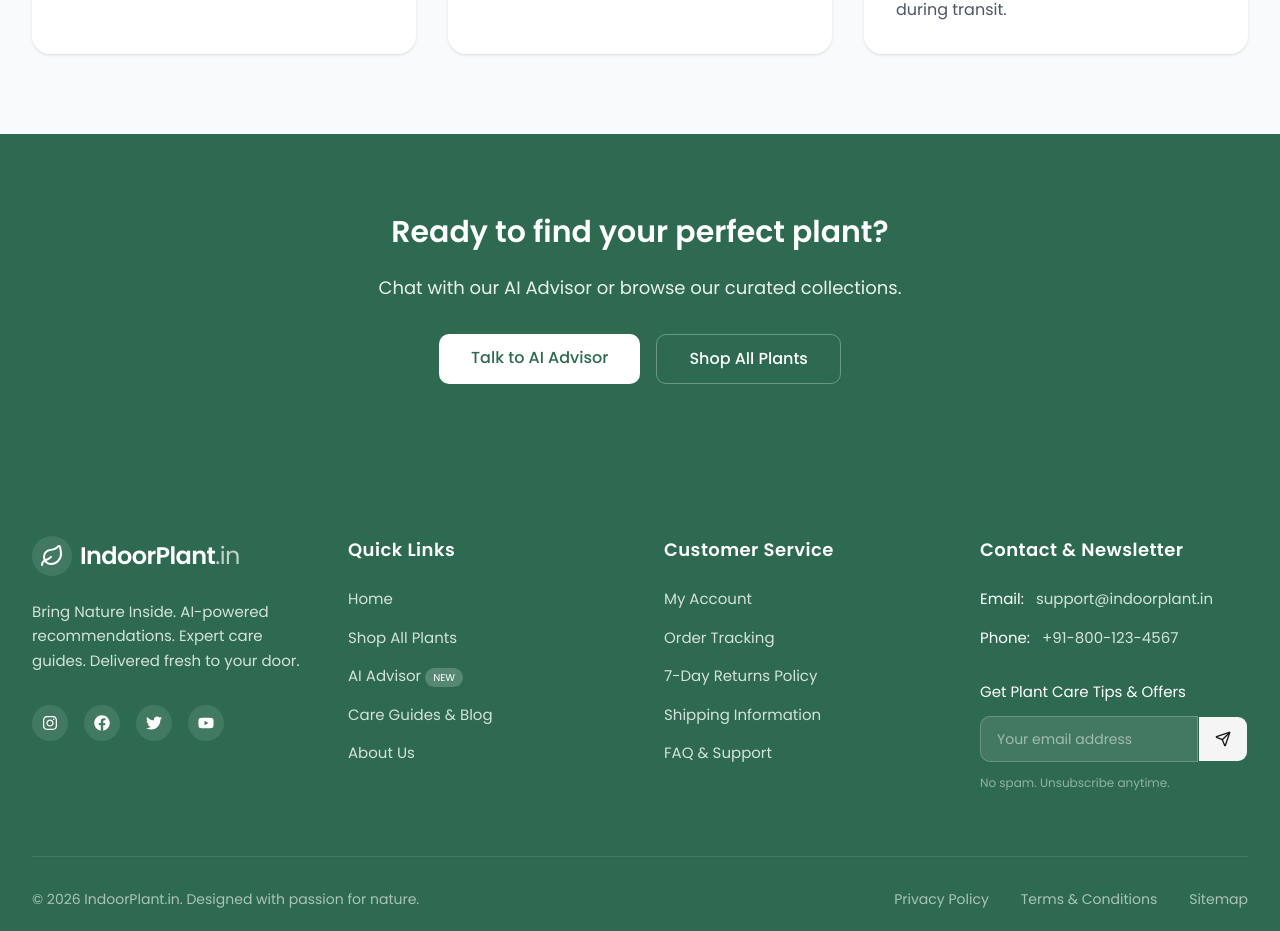
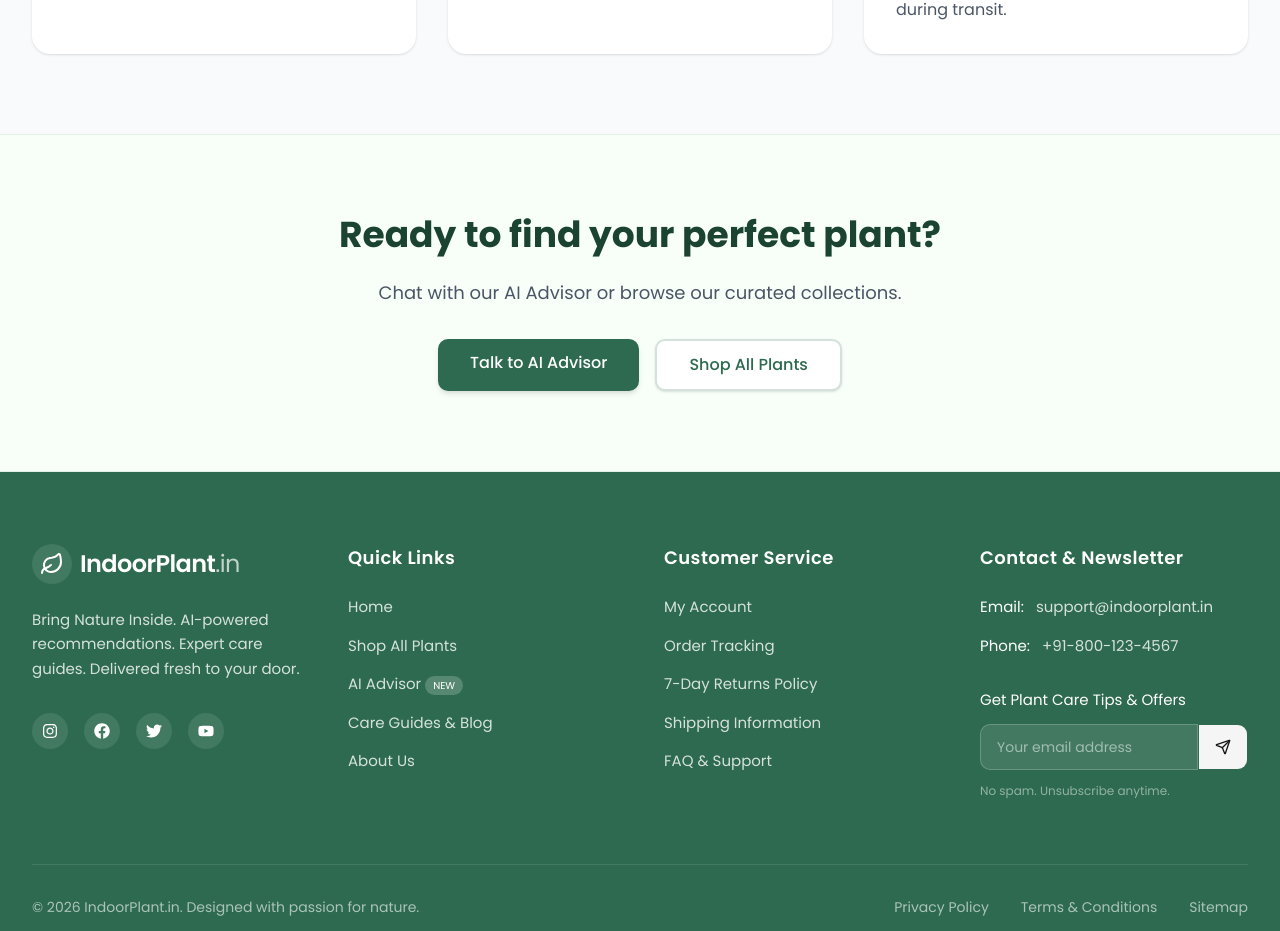
Before and after one commit to helloindoorplant/indoorplant-app, a Next.js app: page /about in a window 1280 px wide. Shown: the part 1734-2665 px from the top of the page. Built offline with nearby package versions, Linux system fonts and the light colour scheme; no server answers.

Commit message:
style: Fix CTA section contrast issue on About Us page by using light background

```diff
--- a/src/app/about/page.tsx
+++ b/src/app/about/page.tsx
@@ -119,15 +119,15 @@ export default function AboutPage() {
       </section>
 
       {/* CTA */}
-      <section className="py-20 bg-primary text-center">
+      <section className="py-20 bg-[#F8FFF9] text-center border-t border-b border-primary/10">
         <div className="max-w-3xl mx-auto px-4">
-          <h2 className="text-3xl font-bold text-white font-playfair mb-6">Ready to find your perfect plant?</h2>
-          <p className="text-primary-foreground/90 mb-8 text-lg">Chat with our AI Advisor or browse our curated collections.</p>
+          <h2 className="text-3xl md:text-4xl font-extrabold text-[#1B4332] font-playfair mb-6">Ready to find your perfect plant?</h2>
+          <p className="text-gray-600 mb-8 text-lg">Chat with our AI Advisor or browse our curated collections.</p>
           <div className="flex flex-col sm:flex-row justify-center gap-4">
-            <Link href="/ai-advisor" className="px-8 py-3 bg-white text-primary font-semibold rounded-lg hover:bg-gray-50 transition-colors">
+            <Link href="/ai-advisor" className="px-8 py-3 bg-primary text-white font-semibold rounded-lg hover:bg-primary/90 transition-colors shadow-md">
               Talk to AI Advisor
             </Link>
-            <Link href="/shop" className="px-8 py-3 bg-primary-dark border border-white/30 text-white font-semibold rounded-lg hover:bg-white/10 transition-colors">
+            <Link href="/shop" className="px-8 py-3 bg-white border-2 border-primary/20 text-primary font-semibold rounded-lg hover:bg-primary/5 transition-colors shadow-sm">
               Shop All Plants
             </Link>
           </div>
```
